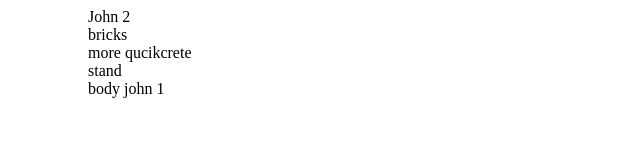
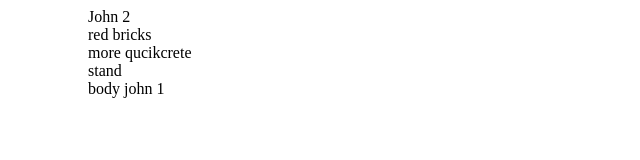
Before and after one commit to Ivanje/newRep, a plain HTML site: page index.html in a window 1280 px wide. Shown: the full height of the page, 0-640 px from the left. Drawn offline with Linux system fonts and the light colour scheme.

Commit message:
"Red bricks"

```diff
--- a/index.html
+++ b/index.html
@@ -3,7 +3,7 @@
         <div>
             <ul>
 	<ul>John 2</ul>
-                <ul>bricks</ul>
+                <ul>red bricks</ul>
                 <ul>more qucikcrete</ul>
                 <ul>stand</ul>
 	<ul>body john 1</ul>
```
